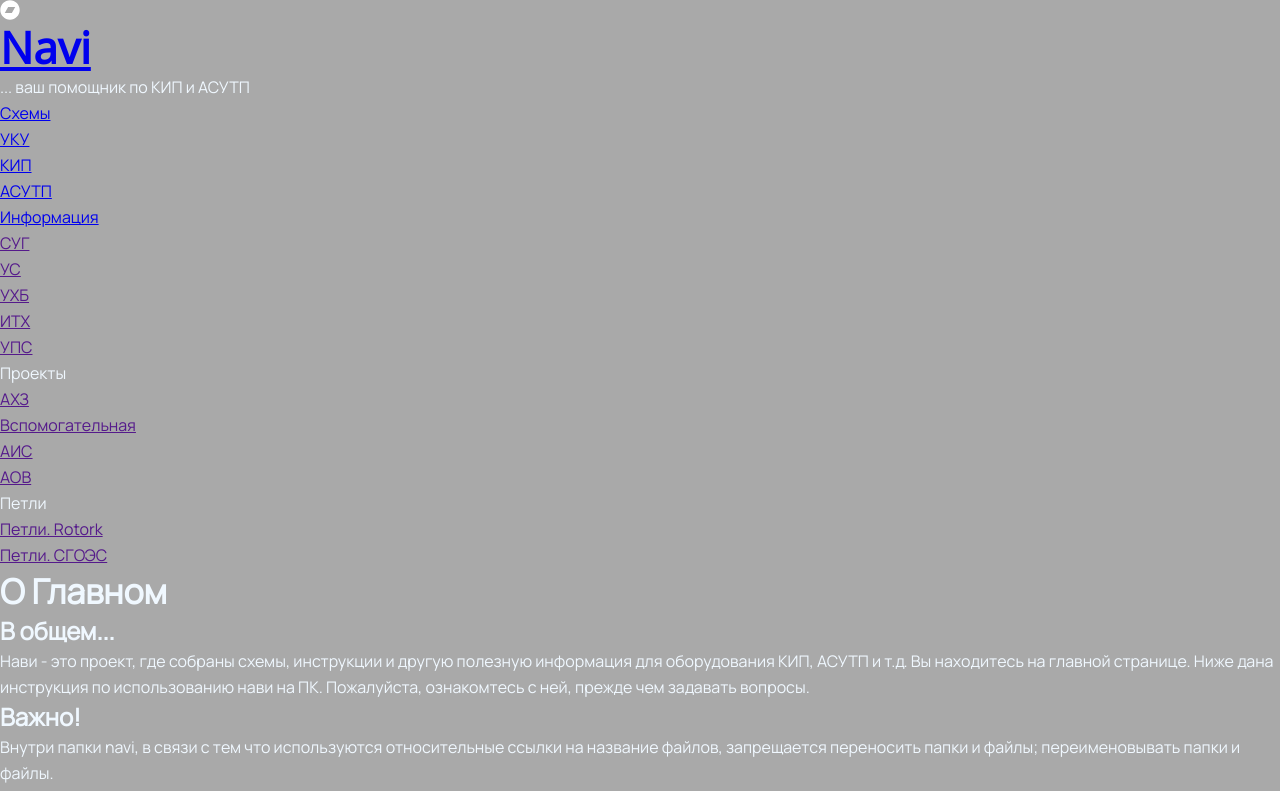
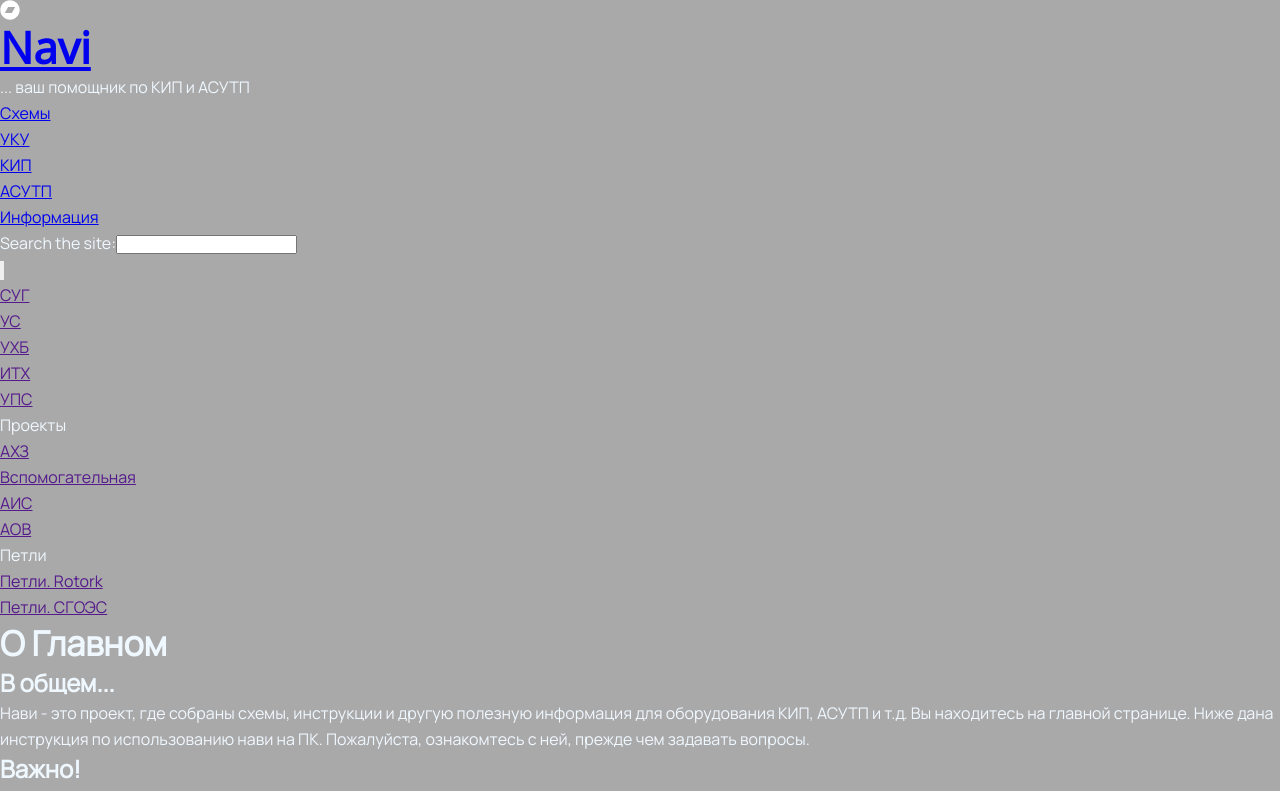
Before and after one commit to burik84/navi, a React app: page / in a window 1280 px wide. Shown: the top 791 px of the page. Built offline with nearby package versions, Linux system fonts and the light colour scheme.

Commit message:
feat: add markup search

```diff
--- a/src/script/App.tsx
+++ b/src/script/App.tsx
@@ -11,6 +11,7 @@ import { Aside } from './layout/Aside';
 
 import { ButtonUp } from './components/ButtonUp';
 import { Menu } from './components/Menu';
+import { Search } from './components/Search';
 
 export function App(): JSX.Element {
   return (
@@ -18,13 +19,14 @@ export function App(): JSX.Element {
       <div className="container">
         <BrowserRouter>
           <Header />
+          <Search />
           <main className="main">
             <div className="container">
               <Menu />
               <Main />
               <About />
               <Map />
-          <Aside />
+              <Aside />
             </div>
           </main>
           <Footer />
--- /dev/null
+++ b/src/script/components/Search.tsx
@@ -0,0 +1,17 @@
+import React from 'react';
+
+import searchIcon from '../../assets/icons/search-solid.svg';
+
+export const Search: React.FC = () => {
+  return (
+    <div className="search">
+      <div>
+        <label htmlFor="site-search">Search the site:</label>
+        <input type="search" name="" id="site-search" aria-label="Search through site content" />
+      </div>
+      <button className="button">
+        <img src={searchIcon} alt="icon search" />
+      </button>
+    </div>
+  );
+};
```
Also changed, not shown: src/assets/icons/search-solid.svg (added).
